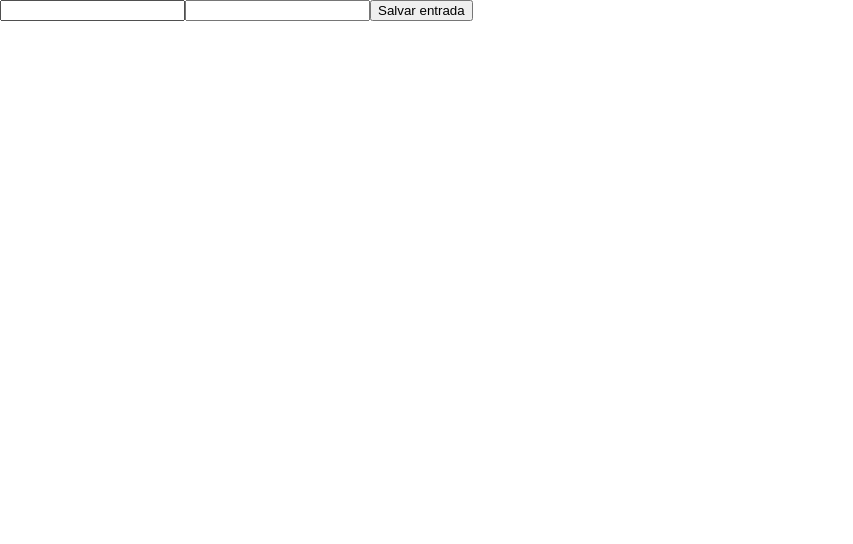
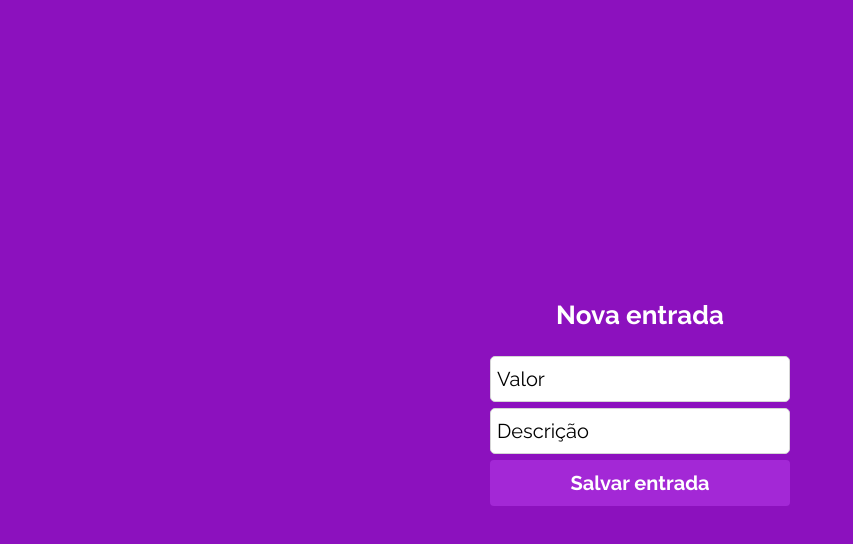
Before and after one commit to augustolfp/projeto13-mywallet-front, a React (Create React App) app: page /adicionar in a window 1280 px wide. Shown: the top 544 px of the page, without its empty margins (0-853 px from the left). Built offline with nearby package versions, Linux system fonts and the light colour scheme.

Commit message:
Styled add money  screen

```diff
--- a/src/components/AddMoney/AddMoney.js
+++ b/src/components/AddMoney/AddMoney.js
@@ -2,6 +2,7 @@ import React, { useEffect } from "react";
 import UserContext from "../../contexts/UserContext";
 import { Link, useNavigate } from "react-router-dom";
 import axios from 'axios';
+import styled from 'styled-components';
 
 export default function AddMoney() {
     const navigate = useNavigate();
@@ -30,12 +31,67 @@ export default function AddMoney() {
     }
 
     return(
-        <>
-            <form onSubmit={handleTransaction}>
-                <input type="text" name="description" onChange={e => setDescription(e.target.value)} required />
-                <input type="number" name="value" onChange={e => setValue(e.target.value)} required />
+        <Container>
+            <TitleBox>
+                Nova entrada
+            </TitleBox>
+            <Form onSubmit={handleTransaction}>
+                <input type="number" name="value" placeholder="Valor" onChange={e => setValue(e.target.value)} required />
+                <input type="text" name="description" placeholder="Descrição" onChange={e => setDescription(e.target.value)} required />
                 <button type="submit">Salvar entrada</button>
-            </form>
-        </>
+            </Form>
+        </Container>
     );
 }
+
+const Container = styled.div`
+    display: flex;
+    flex-direction: column;
+    justify-content: center;
+    align-items: center;
+    width: 100%;
+    height: 100vh;
+    background-color: #8C11BE;
+
+    input {
+        box-sizing: border-box;
+        height: 46px;
+        border: 1px solid #D5D5D5;
+        border-radius: 5px;
+        font-family: 'Raleway', sans-serif;
+        font-size: 20px;
+        margin: 3px 0;
+        padding: 0 6px;
+
+        ::placeholder {
+            color: black;
+        }
+    }
+
+`
+
+const Form = styled.form`
+    display: flex;
+    flex-direction: column;
+    width: 300px;
+
+    button {
+        height: 46px;
+        border-style: none;
+        border-radius: 4px;
+        background-color: #A328D6;
+        font-family: 'Raleway', sans-serif;
+        font-weight: 700;
+        font-size:20px;
+        color:white;
+        margin: 3px 0 18px 0;
+    }
+`
+
+const TitleBox = styled.div`
+    margin: 25px;
+    color: white;
+    font-family: 'Raleway', sans-serif;
+    font-weight: 700;
+    font-size: 26px;
+`
```
